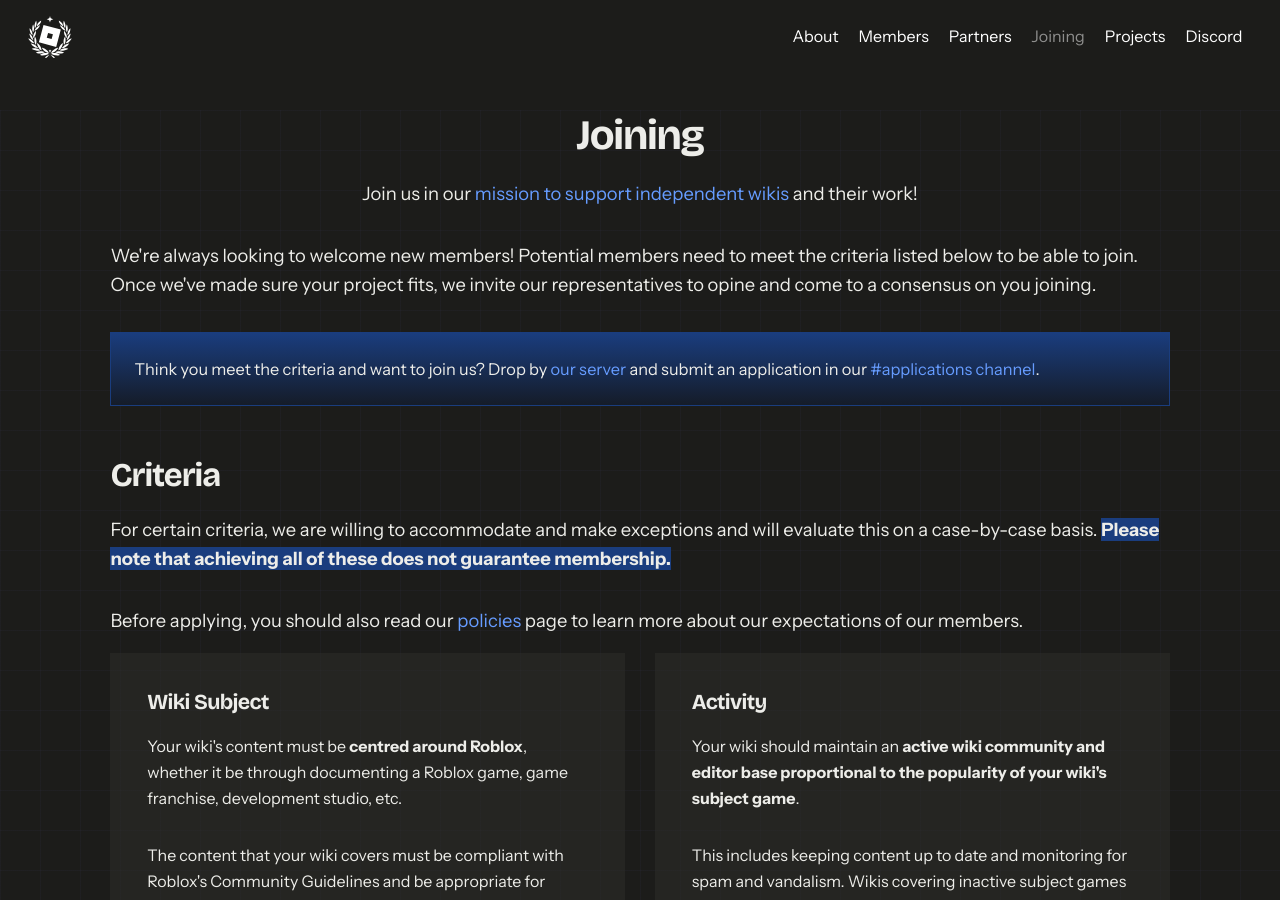
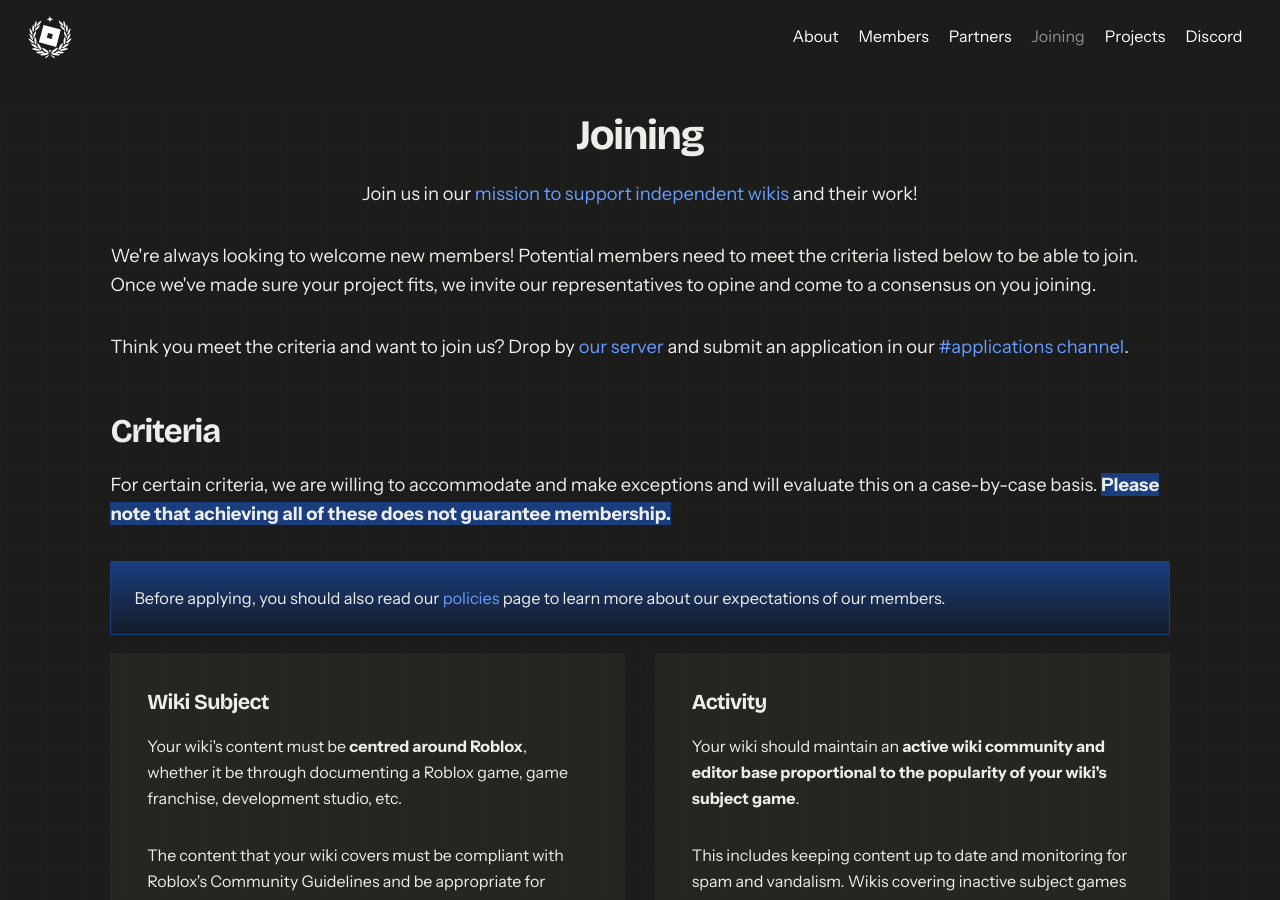
Before and after one commit to Roblox-Indie-Wikis/irwa-website, a Jekyll site: the page built from pages/joining.html, in a window 1280 px wide and 900 px high. Built offline with Jekyll 4.4.1, drawn with Linux system fonts in a browser that asks for light colours.

Commit message:
refactor(pages): edit Joining page

```diff
--- a/pages/joining.html
+++ b/pages/joining.html
@@ -11,11 +11,11 @@
 <h1 class="align-center">Joining</h1>
 <p class="align-center">Join us in our <a href="{{ "/about" | relative_url }}">mission to support independent wikis </a>and their work! </p>
 <p>We're always looking to welcome new members! Potential members need to meet the criteria listed below to be able to join. Once we've made sure your project fits, we invite our representatives to opine and come to a consensus on you joining.</p>
-<p class="msg">Think you meet the criteria and want to join us? Drop by <a href="https://discord.com/invite/qZwvwnPZsd">our server</a> and submit an application in our <a href="https://discordapp.com/channels/1293312885510111417/1339080104633962550">#applications channel</a>.</p>
+<p>Think you meet the criteria and want to join us? Drop by <a href="https://discord.com/invite/qZwvwnPZsd">our server</a> and submit an application in our <a href="https://discordapp.com/channels/1293312885510111417/1339080104633962550">#applications channel</a>.</p>
 
 <h2>Criteria</h2>
 <p>For certain criteria, we are willing to accommodate and make exceptions and will evaluate this on a case-by-case basis. <b class="text-highlight">Please note that achieving all of these does not guarantee membership.</b></p>
-<p>Before applying, you should also read our <a href="{{ "/policies" | relative_url }}">policies</a> page to learn more about our expectations of our members.</p>
+<p class="msg">Before applying, you should also read our <a href="{{ "/policies" | relative_url }}">policies</a> page to learn more about our expectations of our members.</p>
 
 <div class="flex-container plain-simple-divs" style="justify-content: space-between; gap: 30px">
     <div>
```
